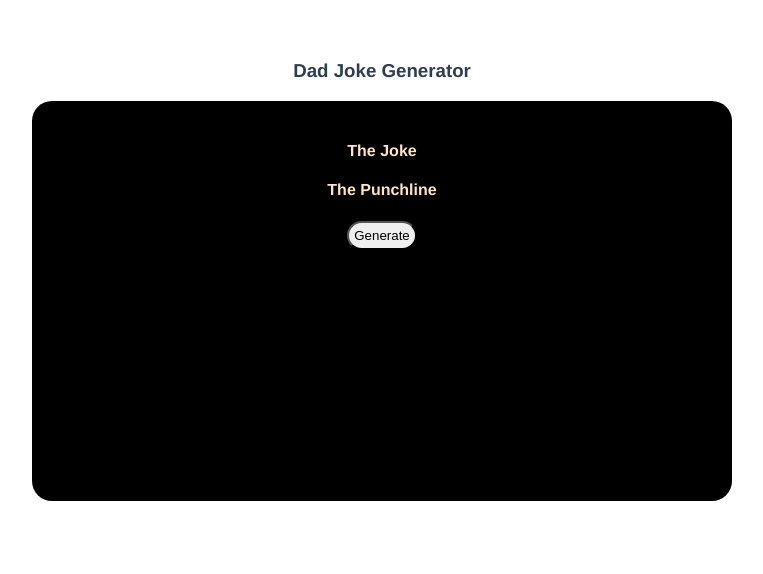
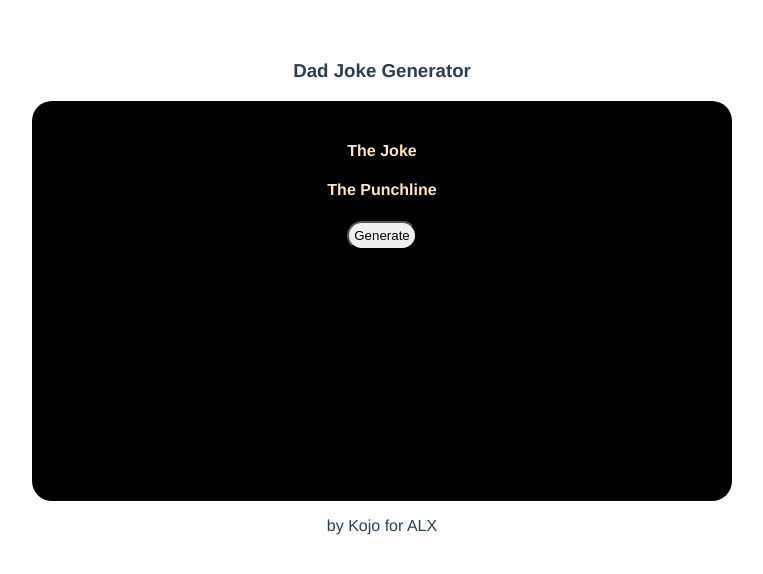
Before and after one commit to kojoawesome/Joke-Generator, a Vue app: page / in a window 1280 px wide. Shown: the top 574 px of the page, without its empty margins (258-1021 px from the left). Built offline with nearby package versions, Linux system fonts and the light colour scheme; no server answers.

Commit message:
some flex

```diff
--- a/src/App.vue
+++ b/src/App.vue
@@ -1,6 +1,7 @@
 <template>
   <h3>Dad Joke Generator</h3>
   <Article/>
+  <p> by Kojo for ALX</p>
 </template>
 
 <script>
```
